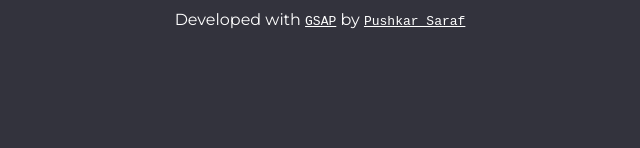
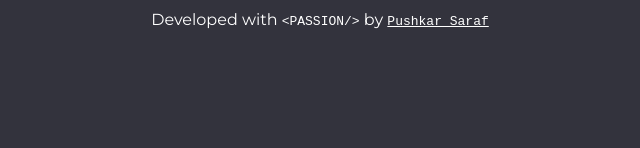
Before and after one commit to SarafPushkar0796/Vision, a plain HTML site: page index.html in a window 1280 px wide. Shown: the part 548-696 px from the top of the page, 320-960 px from the left. Drawn offline with nearby package versions, Linux system fonts and the light colour scheme.

Commit message:
Update index.html

```diff
--- a/index.html
+++ b/index.html
@@ -19,7 +19,7 @@
 
 	<script type="text/javascript" src="index.js"></script>
 	<footer>
-		<p>Developed with <a href="https://greensock.com/" alt="GSAP Site"><code>GSAP</code></a> by <a href="https://personal-site-v2.000webhostapp.com/index.php" alt="Personal Site"><code>Pushkar Saraf</code></a></p>
+		<p>Developed with <code>&lt;PASSION/&gt;</code></a> by <a href="https://personal-site-v2.000webhostapp.com/index.php" alt="Personal Site"><code>Pushkar Saraf</code></a></p>
 	</footer>
 </body>
 </html>
```
